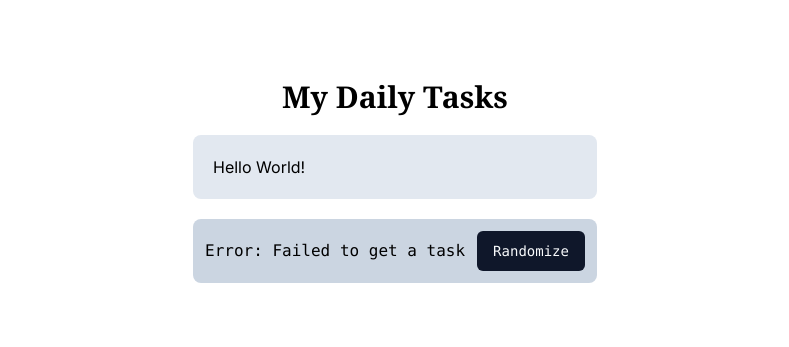
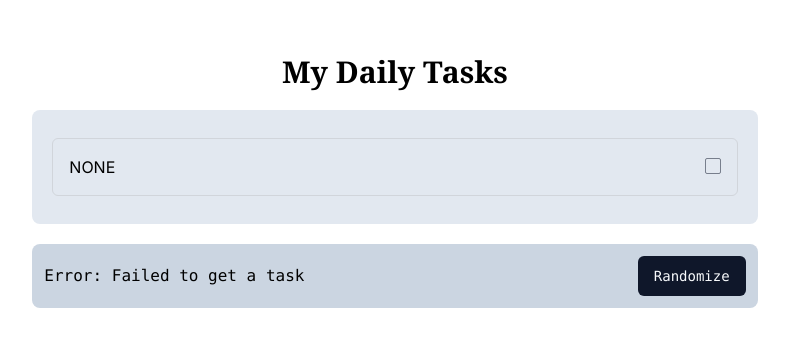
Before and after one commit to smic29/mydailytasks-nextjs, a Next.js app: page / in a window 1280 px wide. Shown: the part 229-576 px from the top of the page, without its empty margins (245-1034 px from the left). Built offline with nearby package versions, Linux system fonts and the light colour scheme; no server answers.

Commit message:
Added initial list of daily tasks and ability to toggle completion

```diff
--- a/app/page.tsx
+++ b/app/page.tsx
@@ -9,7 +9,7 @@ export default function Home() {
       <h1 className="font-serif font-bold text-3xl pointer-events-none select-none m-5">
         My Daily Tasks
       </h1>
-      <div>
+      <div className="w-8/12">
         <TodaysTasks>
 
         </TodaysTasks>
--- /dev/null
+++ b/components/task.tsx
@@ -0,0 +1,26 @@
+import { Checkbox } from "./ui/checkbox"
+
+interface TaskProps {
+    data: any
+    onClick: (data: any) => void
+}
+
+export default function Task({data, onClick}:TaskProps) {
+
+    return (
+        <div className="flex justify-between content-center w-full border rounded-md border-gray-300 my-2 cursor-pointer hover:bg-slate-300 duration-300 ease-in-out p-4"
+        onClick={() => {onClick(data)}}
+        >
+            <div>
+                {data.activity}
+            </div>
+            <div>
+                {data.done ?
+                <Checkbox checked disabled/>
+                :
+                <Checkbox disabled/>
+                }
+            </div>
+        </div>
+    )
+}
--- a/components/todays-tasks.tsx
+++ b/components/todays-tasks.tsx
@@ -1,15 +1,58 @@
-import React from "react"
+"use client"
+
+import React, { ReactNode, useEffect, useState } from "react"
+import Task from "./task"
 
 interface TodaysTasksProps {
     children?: React.FC
 }
 
+interface TaskData {
+    activity: string
+    done?: boolean
+}
+
+
 export default function TodaysTasks({children = null}) {
+    const [TasksToday, setTasksToday] = useState<TaskData[] | null>(null)
+
+    useEffect(() => {
+        console.log(`TodaysTasks Component Mounted`)
+
+        const storedData = localStorage.getItem("todaysTasks")
+
+        if (storedData) {
+            setTasksToday(JSON.parse(storedData))
+        } else {
+            setTasksToday([{activity: "NONE"}])
+        }
+
+    }, [])
+
+    const handleTaskClick = (data: TaskData) => {
+        const updatedTasks:TaskData[] | undefined = TasksToday?.map((task) => {
+            if (task.activity === data.activity) {
+                return {
+                    ...task,
+                    done: !task.done
+                }
+            }
+            return task
+        })
+
+        if (updatedTasks) setTasksToday(updatedTasks)
+    }
 
     return (
         <div className="bg-slate-200 rounded-lg p-5 mb-5">
-            Hello World!
             {children}
+            {TasksToday ? TasksToday.map((data, index) => {
+                return (
+                    <Task data={data} key={index} onClick={handleTaskClick}></Task>
+                )
+            }) :
+            "Loading Tasks"
+            }
         </div>
     )
 }
```
